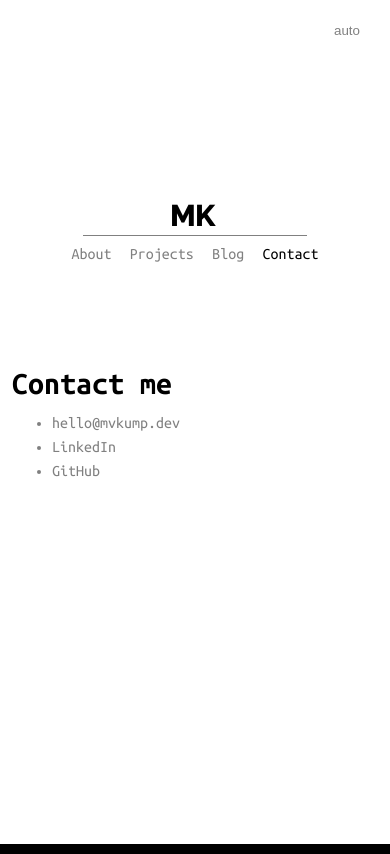
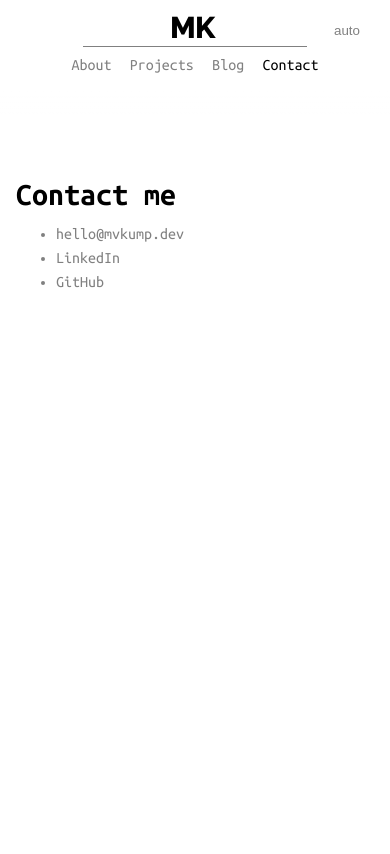
Before and after one commit to kumpmati/website, a Next.js app: page /contact in a window 390 px wide. Built offline with nearby package versions, Linux system fonts and the light colour scheme.

Commit message:
Added nav transition on page change

```diff
--- /dev/null
+++ b/components/App/App.module.css
@@ -0,0 +1,17 @@
+.app {
+  display: flex;
+  flex-direction: column;
+
+  align-items: center;
+  justify-content: center;
+
+  width: 100%;
+  min-height: 100vh;
+
+  margin: 0;
+  padding: 0;
+
+  color: var(--txt-col);
+
+  background-color: var(--bg-col);
+}
--- /dev/null
+++ b/components/App/App.tsx
@@ -0,0 +1,21 @@
+import Navigation from "@components/Navigation";
+import { ThemeContext } from "@constants/colorSchemes";
+import { AnimateSharedLayout, motion } from "framer-motion";
+import { useContext } from "react";
+
+import css from "./App.module.css";
+
+const App = ({ children }) => {
+  const { theme } = useContext(ThemeContext);
+
+  return (
+    <AnimateSharedLayout>
+      <div style={theme} className={css.app}>
+        <Navigation />
+        <motion.div>{children}</motion.div>
+      </div>
+    </AnimateSharedLayout>
+  );
+};
+
+export default App;
--- a/components/Navigation/index.tsx
+++ b/components/Navigation/index.tsx
@@ -5,6 +5,7 @@ import Link from "next/link";
 
 import { animated, useSpring } from "react-spring";
 import Logo from "@components/Logo";
+import { motion } from "framer-motion";
 
 const links = [
   { text: "About", url: "/about" },
@@ -21,7 +22,10 @@ const Navigation = () => {
   const linksProps = useSpring(linksAnimation);
 
   return (
-    <nav className={css.nav}>
+    <motion.nav
+      transition={{ delay: 0.05, type: "tween", duration: 0.5 }}
+      className={css.nav}
+      layoutId="nav">
       <Link href="/">
         <animated.div style={titleProps} className={css.nav__title}>
           <Logo />
@@ -42,7 +46,7 @@ const Navigation = () => {
           />
         ))}
       </animated.ul>
-    </nav>
+    </motion.nav>
   );
 };
 
--- a/components/Page/Page.module.css
+++ b/components/Page/Page.module.css
@@ -1,38 +1,23 @@
 .main {
-  display: flex;
-  flex-direction: column;
-
-  align-items: center;
-  justify-content: center;
-
-  width: 100%;
-  min-height: 100vh;
-
-  margin: 0;
-  padding: 0;
-
-  color: var(--txt-col);
-
-  background-color: var(--bg-col);
-}
-
-.main__content {
+  width: 100vw;
   min-width: 30em;
   max-width: 40em;
-  margin-bottom: 7em;
+
+  min-height: calc(100vh - 8.5em);
+
   color: var(--txt-col-subtle);
 }
 
-@media screen and (max-width: 40rem) {
-  .main__content {
+@media screen and (max-width: 45rem) {
+  .main {
     min-width: 0;
-    width: 100%;
+
     padding: 0 1.25em;
   }
 }
 
 @media screen and (max-width: 30rem) {
-  .main__content {
-    padding: 0 0.75em;
+  .main {
+    padding: 0 1em;
   }
 }
--- a/components/Page/Page.tsx
+++ b/components/Page/Page.tsx
@@ -1,14 +1,10 @@
-import { FC, useContext } from "react";
+import { FC } from "react";
 import Head from "next/head";
-import Navigation from "@components/Navigation";
 import ColorSchemeToggle from "@components/ColorSchemeToggle";
 
 import css from "./Page.module.css";
-import { ThemeContext } from "@constants/colorSchemes";
 
-const Page: FC<PageProps> = ({ title, children, noNav }) => {
-  const { theme } = useContext(ThemeContext);
-
+const Page: FC<PageProps> = ({ title, children }) => {
   return (
     <>
       <Head>
@@ -16,11 +12,7 @@ const Page: FC<PageProps> = ({ title, children, noNav }) => {
       </Head>
 
       <ColorSchemeToggle />
-
-      <div style={theme} className={css.main}>
-        {!noNav && <Navigation />}
-        <div className={css.main__content}>{children}</div>
-      </div>
+      {children && <div className={css.main}>{children}</div>}
     </>
   );
 };
--- a/package.json
+++ b/package.json
@@ -9,6 +9,7 @@
   },
   "dependencies": {
     "contentful": "^8.1.7",
+    "framer-motion": "^4.1.8",
     "next": "10.0.7",
     "react": "17.0.1",
     "react-dom": "17.0.1",
--- a/pages/_app.tsx
+++ b/pages/_app.tsx
@@ -1,3 +1,4 @@
+import App from "@components/App/App";
 import { ThemeContext } from "@constants/colorSchemes";
 import Head from "next/head";
 import { useColorScheme } from "util/hooks";
@@ -24,7 +25,9 @@ const MyApp = ({ Component, pageProps }) => {
         />
       </Head>
 
-      <Component {...pageProps} />
+      <App>
+        <Component {...pageProps} />
+      </App>
     </ThemeContext.Provider>
   );
 };
--- a/pages/about/index.tsx
+++ b/pages/about/index.tsx
@@ -10,7 +10,7 @@ import { FC } from "react";
 const AboutPage: FC<AboutPageProps> = ({ markdown }) => {
   return (
     <Page title="MK | About">
-      <Section>
+      <Section delay={500}>
         <h1>About me</h1>
         <MarkdownContent content={markdown.fields.markdownContent} />
       </Section>
```
Also changed, not shown: 1 other file (tests, documents, lock files or other folders).
